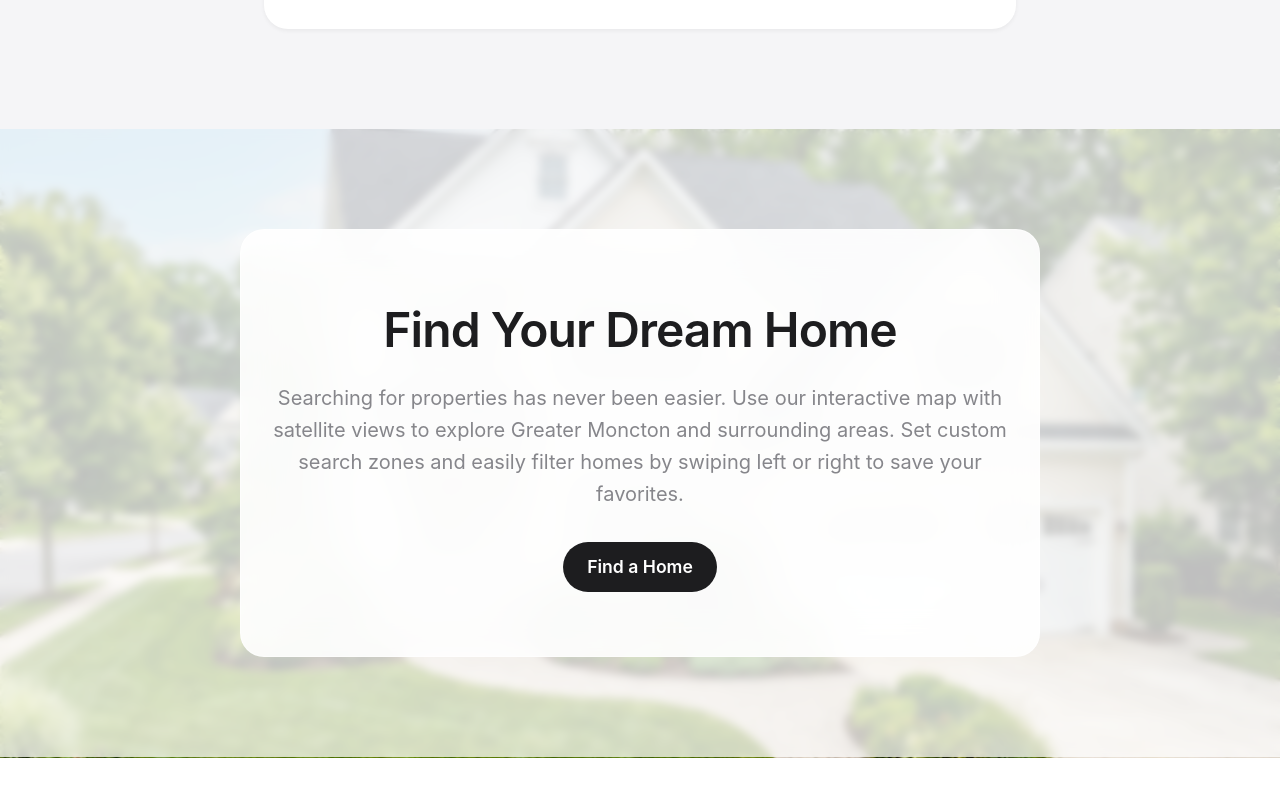
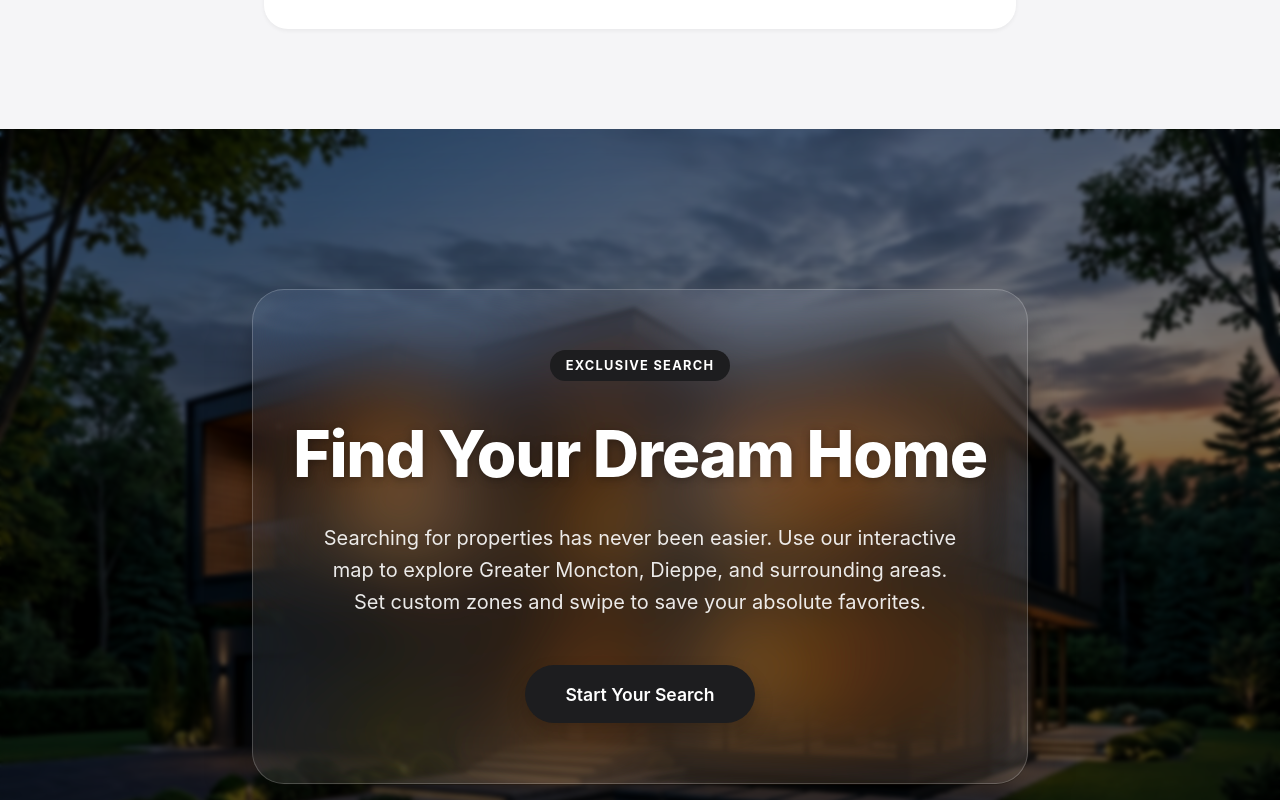
Before and after one commit to Raphael-lemire/raphael-website, a React (Vite) app: page / in a window 1280 px wide. Shown: the part 2520-3320 px from the top of the page. Built offline with nearby package versions, Linux system fonts and the light colour scheme.

Commit message:
UI: Revamped 'Find Your Home' section with high-contrast hero and enhanced glassmorphism

```diff
--- a/src/pages/Home.css
+++ b/src/pages/Home.css
@@ -269,38 +269,97 @@
 
 /* Browse Listings Section */
 .browse-listings-section {
-    padding: 100px 0;
+    padding: 160px 0;
     position: relative;
-    background-image: url('../assets/browse-listings-bg.png');
+    background-image: url('../assets/browse-listings-hero.png');
     background-size: cover;
     background-position: center;
     background-attachment: fixed;
     display: flex;
     justify-content: center;
     align-items: center;
+    overflow: hidden;
+    color: white; /* Contrast against dark overlay */
 }
 
-.browse-listings-section::before {
-    content: '';
+.section-overlay {
     position: absolute;
     top: 0;
     left: 0;
     width: 100%;
     height: 100%;
-    background: rgba(255, 255, 255, 0.75); /* Light overlay to ensure text legibility */
-    backdrop-filter: blur(4px); /* Slight blur for premium effect */
-    -webkit-backdrop-filter: blur(4px);
+    background: linear-gradient(
+        to bottom,
+        rgba(0, 0, 0, 0.4) 0%,
+        rgba(0, 0, 0, 0.6) 100%
+    );
+    backdrop-filter: blur(2px);
+    -webkit-backdrop-filter: blur(2px);
     z-index: 1;
 }
 
-.browse-content {
+.browse-container {
     position: relative;
     z-index: 2;
-    max-width: 800px;
-    background: rgba(255, 255, 255, 0.9);
-    border: 1px solid rgba(255, 255, 255, 0.5);
-    border-radius: 24px;
-    box-shadow: var(--shadow-xl);
+    display: flex;
+    justify-content: center;
+    width: 100%;
+}
+
+.glass-card {
+    background: rgba(255, 255, 255, 0.08); /* Transparent glass */
+    backdrop-filter: blur(40px) saturate(180%);
+    -webkit-backdrop-filter: blur(40px) saturate(180%);
+    border: 1px solid rgba(255, 255, 255, 0.2);
+    border-radius: 32px;
+    box-shadow: 0 25px 50px -12px rgba(0, 0, 0, 0.5);
+    padding: 60px 40px;
+    max-width: 850px;
+    text-align: center;
+    transition: transform 0.4s cubic-bezier(0.175, 0.885, 0.32, 1.275);
+}
+
+.glass-card:hover {
+    transform: scale(1.02);
+}
+
+.browse-badge {
+    display: inline-block;
+    background: var(--text-primary);
+    color: var(--bg-primary);
+    padding: 6px 16px;
+    border-radius: 100px;
+    font-size: 0.8rem;
+    font-weight: 700;
+    text-transform: uppercase;
+    letter-spacing: 0.1em;
+    margin-bottom: 24px;
+}
+
+.browse-content .section-title {
+    color: white;
+    font-size: clamp(2.5rem, 5vw, 4rem);
+    font-weight: 800;
+    text-shadow: 0 2px 10px rgba(0, 0, 0, 0.3);
+    margin-bottom: 20px;
+    letter-spacing: -0.02em;
+}
+
+.browse-content .section-subtitle {
+    color: rgba(255, 255, 255, 0.9);
+    font-size: 1.25rem;
+    max-width: 650px;
+    margin-left: auto;
+    margin-right: auto;
+    margin-bottom: 48px;
+    line-height: 1.6;
+}
+
+.browse-btn {
+    padding: 16px 40px;
+    font-size: 1.1rem;
+    font-weight: 600;
+    box-shadow: 0 10px 20px rgba(0, 0, 0, 0.2);
 }
 
 /* About Section */
--- a/src/pages/Home.jsx
+++ b/src/pages/Home.jsx
@@ -145,14 +145,20 @@ export default function Home() {
 
             {/* Browse Listings Section */}
             <section id="browse" className="browse-listings-section">
-                <div className="container browse-content glass-panel" style={{ textAlign: 'center', padding: '4rem 2rem' }}>
-                    <h2 className="section-title" style={{ color: 'var(--text-primary)', marginBottom: '1rem' }}>Find Your Dream Home</h2>
-                    <p className="section-subtitle" style={{ color: 'var(--text-secondary)', marginBottom: '2rem' }}>
-                        Searching for properties has never been easier. Use our interactive map with satellite views to explore Greater Moncton and surrounding areas. Set custom search zones and easily filter homes by swiping left or right to save your favorites.
-                    </p>
-                    <a href={BROWSE_LISTINGS_URL} className="btn-primary" target="_blank" rel="noopener noreferrer">
-                        Find a Home
-                    </a>
+                <div className="section-overlay"></div>
+                <div className="container browse-container">
+                    <div className="browse-content glass-card">
+                        <div className="browse-badge fade-in">Exclusive Search</div>
+                        <h2 className="section-title">Find Your Dream Home</h2>
+                        <p className="section-subtitle">
+                            Searching for properties has never been easier. Use our interactive map to explore Greater Moncton, Dieppe, and surrounding areas. Set custom zones and swipe to save your absolute favorites.
+                        </p>
+                        <div className="browse-actions">
+                            <a href={BROWSE_LISTINGS_URL} className="btn-primary browse-btn" target="_blank" rel="noopener noreferrer">
+                                Start Your Search
+                            </a>
+                        </div>
+                    </div>
                 </div>
             </section>
 
```
Also changed, not shown: src/assets/browse-listings-hero.png (added).
